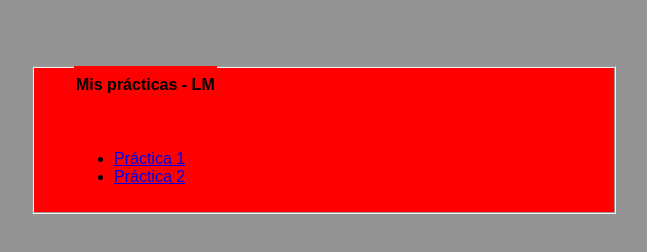
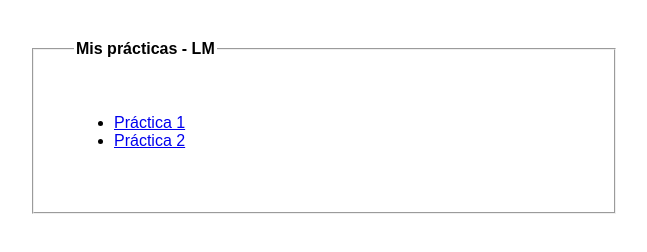
Before and after one commit to jhoanrandom/jhoanrandom.github.io, a plain HTML site: page index.html in a window 1280 px wide. Shown: the whole page, without its empty margins (10-657 px from the left). Drawn offline with Linux system fonts and the light colour scheme.

Commit message:
mejora de Diseño del index

```diff
--- a/index.html
+++ b/index.html
@@ -10,18 +10,19 @@
         body {
             font-family: Arial, sans-serif;
             margin: 40px;
-            background-color: #949494;
+            background-color: #ffffff;
         }
         fieldset {
-            background-color: #ff0000;
+            background-color: #ffffff;
             padding: 40px;
             height: 90px;
             max-width: 500px;
         }
     </style>
 </head>
-<body><fieldset>
-        <legend> <br> <br><b>Mis prácticas - LM</b></legend>
+<body>
+    <fieldset>
+        <legend><b>Mis prácticas - LM</b></legend>
         <ul>
             <li><a href="practica1/index.html">Práctica 1</a></li>
             <li><a href="practica2/index.html">Práctica 2</a></li>
```
